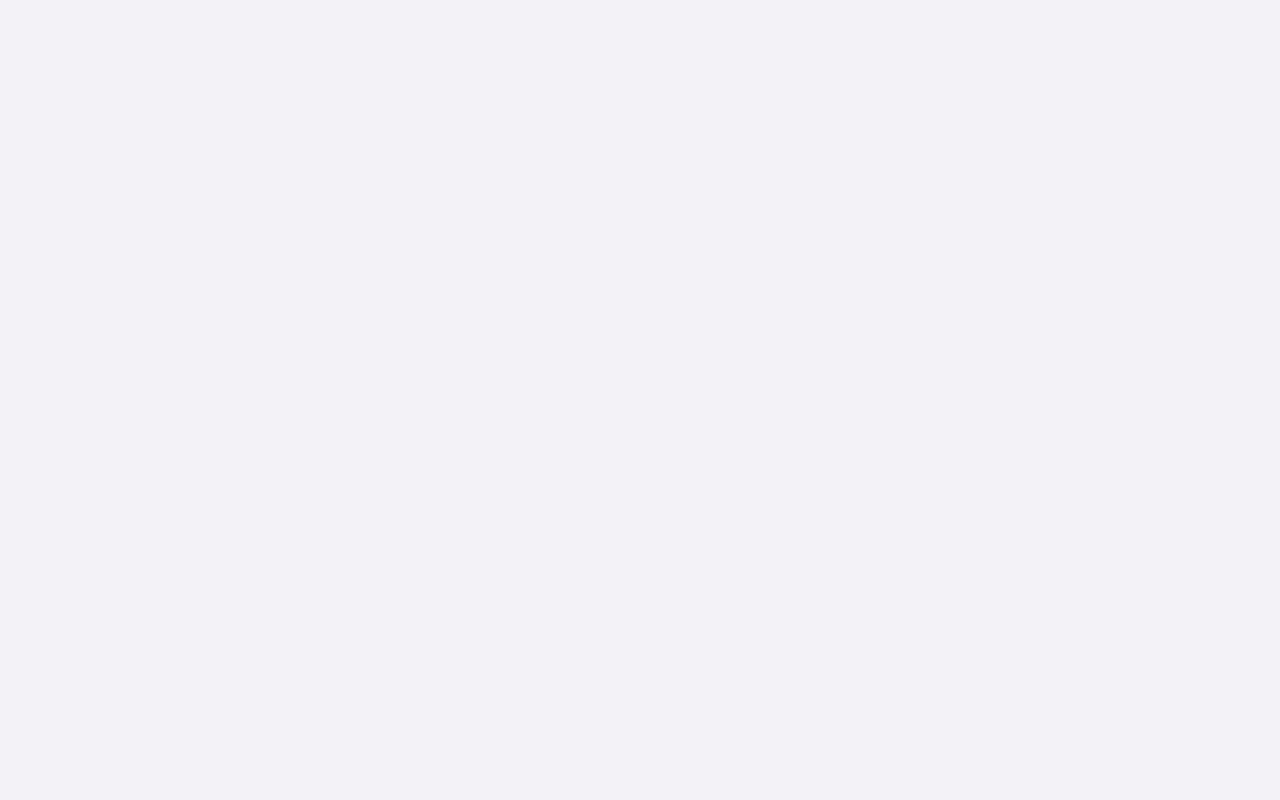
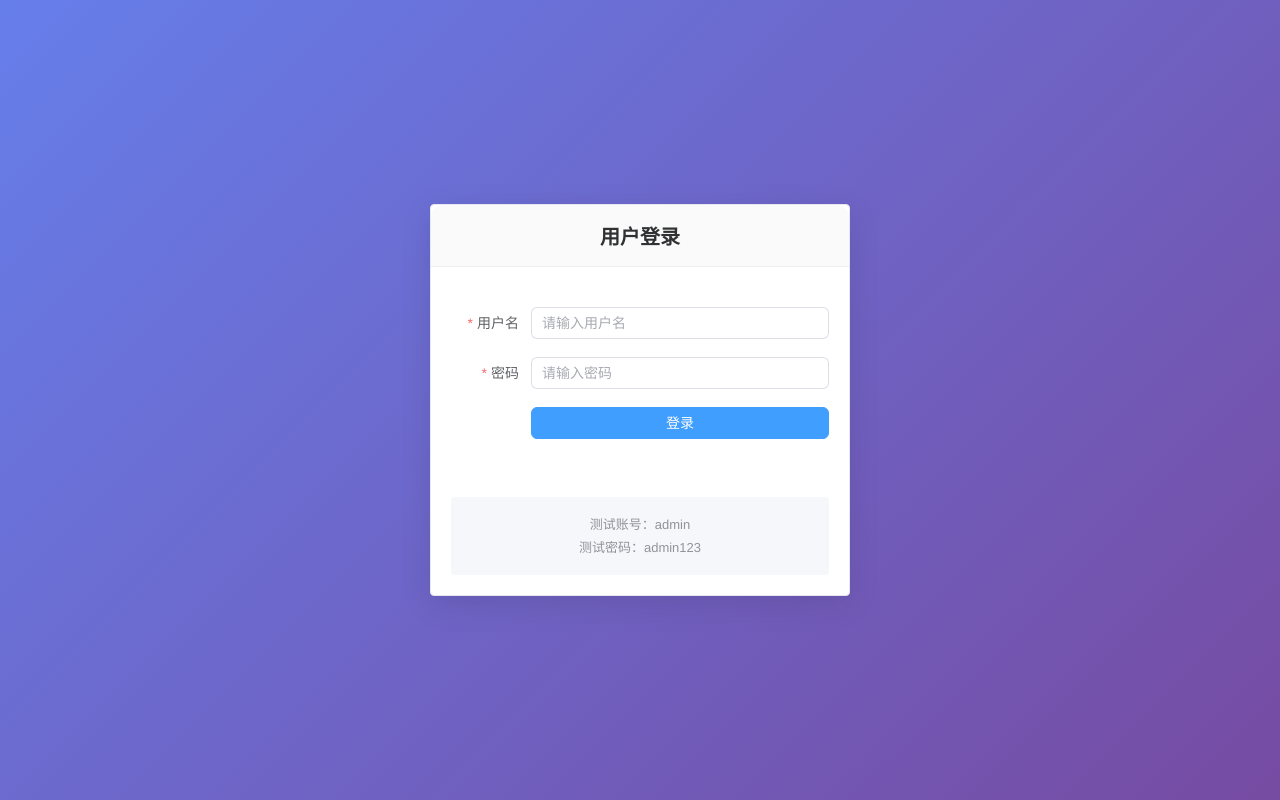
Before and after one commit to Pxw-qiff/houtai, a Vue app in the folder frontend/: page /credit/login in a window 1280 px wide. Before the commit this address had no page. Built offline with nearby package versions, Linux system fonts and the light colour scheme.

Commit message:
feat: 集成 Node 登录页面到 Java 前端
- 新增登录页面 frontend/src/views/auth/Login.vue

- 修改路由增加登录页和未登录拦截逻辑

- MainLayout 增加用户名显示和退出登录功能

- 新增管理员账户创建 SQL 脚本

- 用户名: admin, 密码: admin123

```diff
--- a/frontend/src/layout/MainLayout.vue
+++ b/frontend/src/layout/MainLayout.vue
@@ -70,8 +70,15 @@
             <span class="collapse-icon">{{ isCollapse ? '☰' : '✕' }}</span>
           </div>
           <div class="header-right">
-            <span class="header-avatar">管</span>
-            <span class="header-name">管理员</span>
+            <span class="header-avatar">{{ userInitial }}</span>
+            <el-dropdown @command="handleCommand">
+              <span class="header-name">{{ username }}</span>
+              <template #dropdown>
+                <el-dropdown-menu>
+                  <el-dropdown-item command="logout">退出登录</el-dropdown-item>
+                </el-dropdown-menu>
+              </template>
+            </el-dropdown>
           </div>
         </el-header>
 
@@ -91,13 +98,24 @@
 
 <script setup>
 import { ref, computed } from 'vue'
-import { useRoute } from 'vue-router'
+import { useRoute, useRouter } from 'vue-router'
+import { ElMessageBox } from 'element-plus'
 
 const route = useRoute()
+const router = useRouter()
 const isCollapse = ref(false)
 
 const activeMenu = computed(() => route.path)
 const defaultOpeneds = ['credit', 'recharge']
+
+const username = computed(() => {
+  return window.localStorage.getItem('chuamgwei_username') || '用户'
+})
+
+const userInitial = computed(() => {
+  const name = username.value
+  return name ? name.charAt(0).toUpperCase() : 'U'
+})
 
 const parentMenu = computed(() => {
   const menuMap = {
@@ -114,6 +132,28 @@ const pageTitle = computed(() => route.meta?.title || '')
 
 const toggleCollapse = () => {
   isCollapse.value = !isCollapse.value
+}
+
+const handleCommand = async (command) => {
+  if (command === 'logout') {
+    try {
+      await ElMessageBox.confirm('确定退出登录吗？', '提示', {
+        confirmButtonText: '确定',
+        cancelButtonText: '取消',
+        type: 'warning'
+      })
+
+      // 清除登录态
+      window.localStorage.removeItem('chuamgwei_token')
+      window.localStorage.removeItem('chuamgwei_user_uuid')
+      window.localStorage.removeItem('chuamgwei_username')
+
+      // 跳转登录页
+      router.push('/login')
+    } catch {
+      // 用户取消
+    }
+  }
 }
 </script>
 
@@ -218,6 +258,11 @@ const toggleCollapse = () => {
 .header-name {
   color: #333;
   font-size: 14px;
+  cursor: pointer;
+}
+
+.header-name:hover {
+  color: #409eff;
 }
 
 /* ======== 主内容区 ======== */
--- a/frontend/src/router/index.js
+++ b/frontend/src/router/index.js
@@ -2,6 +2,12 @@ import { createRouter, createWebHistory } from 'vue-router'
 import request from '../utils/request.js'
 
 const routes = [
+  {
+    path: '/login',
+    name: 'Login',
+    component: () => import('../views/auth/Login.vue'),
+    meta: { title: '用户登录', requiresAuth: false }
+  },
   {
     path: '/pay-test',
     redirect: '/recharge/pay-test'
@@ -69,11 +75,18 @@ const router = createRouter({
 })
 
 router.beforeEach(async (to) => {
-  const ticket = to.query.ticket
-  if (!ticket) {
+  // 登录页不需要鉴权
+  if (to.path === '/login') {
     return true
   }
 
+  // 检查是否有登录态
+  const token = window.localStorage.getItem('chuamgwei_token')
+  if (!token) {
+    // 如果有 ticket，尝试用 ticket 换 token
+    const ticket = to.query.ticket
+    if (ticket) {
+      try {
         const auth = await request.post('/v1/auth/ticket', { ticket })
         window.localStorage.setItem('chuamgwei_token', auth.token)
         window.localStorage.setItem('chuamgwei_user_uuid', auth.userUuid)
@@ -86,6 +99,17 @@ router.beforeEach(async (to) => {
           query,
           replace: true
         }
+      } catch (error) {
+        console.error('ticket 换取 token 失败:', error)
+        return { path: '/login', query: { redirect: to.fullPath } }
+      }
+    }
+
+    // 没有 token 也没有 ticket，跳转登录页
+    return { path: '/login', query: { redirect: to.fullPath } }
+  }
+
+  return true
 })
 
 export default router
--- /dev/null
+++ b/frontend/src/views/auth/Login.vue
@@ -0,0 +1,185 @@
+<template>
+  <div class="login-container">
+    <el-card class="login-card">
+      <template #header>
+        <div class="card-header">
+          <span>用户登录</span>
+        </div>
+      </template>
+
+      <el-form
+        ref="loginFormRef"
+        :model="loginForm"
+        :rules="loginRules"
+        label-width="80px"
+        class="login-form"
+      >
+        <el-form-item label="用户名" prop="username">
+          <el-input
+            v-model="loginForm.username"
+            placeholder="请输入用户名"
+            @keyup.enter="handleLogin"
+          />
+        </el-form-item>
+
+        <el-form-item label="密码" prop="password">
+          <el-input
+            v-model="loginForm.password"
+            type="password"
+            placeholder="请输入密码"
+            show-password
+            @keyup.enter="handleLogin"
+          />
+        </el-form-item>
+
+        <el-form-item>
+          <el-button
+            type="primary"
+            :loading="logging"
+            @click="handleLogin"
+            style="width: 100%"
+          >
+            登录
+          </el-button>
+        </el-form-item>
+      </el-form>
+
+      <div class="login-tips">
+        <p>测试账号：admin</p>
+        <p>测试密码：admin123</p>
+      </div>
+    </el-card>
+  </div>
+</template>
+
+<script setup>
+import { ref, onMounted } from 'vue'
+import { useRouter } from 'vue-router'
+import { ElMessage } from 'element-plus'
+import axios from 'axios'
+
+const router = useRouter()
+const loginFormRef = ref(null)
+const logging = ref(false)
+
+const loginForm = ref({
+  username: '',
+  password: ''
+})
+
+const loginRules = {
+  username: [
+    { required: true, message: '请输入用户名', trigger: 'blur' }
+  ],
+  password: [
+    { required: true, message: '请输入密码', trigger: 'blur' },
+    { min: 6, message: '密码长度不能少于6位', trigger: 'blur' }
+  ]
+}
+
+// 生成设备标识
+const generateMachineCode = () => {
+  let machineCode = localStorage.getItem('chuamgwei_machine_code')
+  if (!machineCode) {
+    machineCode = `web_${Date.now()}_${Math.random().toString(36).substr(2, 9)}`
+    localStorage.setItem('chuamgwei_machine_code', machineCode)
+  }
+  return machineCode
+}
+
+const handleLogin = async () => {
+  if (!loginFormRef.value) return
+
+  try {
+    await loginFormRef.value.validate()
+  } catch {
+    return
+  }
+
+  logging.value = true
+
+  try {
+    const machineCode = generateMachineCode()
+
+    const response = await axios.post('/ai-anime/user/login', {
+      loginField: loginForm.value.username,
+      password: loginForm.value.password,
+      loginMode: 'username',
+      machineCode
+    })
+
+    if (response.data.success && response.data.data) {
+      const { token, user } = response.data.data
+
+      // 保存登录态
+      localStorage.setItem('chuamgwei_token', token)
+      localStorage.setItem('chuamgwei_user_uuid', user.user_uuid)
+      localStorage.setItem('chuamgwei_username', user.username)
+
+      ElMessage.success('登录成功')
+
+      // 跳转到首页
+      router.push('/credit/balance')
+    } else {
+      ElMessage.error(response.data.error || '登录失败')
+    }
+  } catch (error) {
+    console.error('登录失败:', error)
+    const errorMsg = error.response?.data?.error || error.message || '登录失败，请稍后重试'
+    ElMessage.error(errorMsg)
+  } finally {
+    logging.value = false
+  }
+}
+
+// 检查是否已登录
+onMounted(() => {
+  const token = localStorage.getItem('chuamgwei_token')
+  if (token) {
+    router.push('/credit/balance')
+  }
+})
+</script>
+
+<style scoped>
+.login-container {
+  display: flex;
+  align-items: center;
+  justify-content: center;
+  min-height: 100vh;
+  background: linear-gradient(135deg, #667eea 0%, #764ba2 100%);
+}
+
+.login-card {
+  width: 420px;
+  box-shadow: 0 8px 32px rgba(0, 0, 0, 0.1);
+}
+
+.card-header {
+  display: flex;
+  align-items: center;
+  justify-content: center;
+  font-size: 20px;
+  font-weight: 600;
+  color: #303133;
+}
+
+.login-form {
+  padding: 20px 0;
+}
+
+.login-tips {
+  margin-top: 20px;
+  padding: 16px;
+  background: #f5f7fa;
+  border-radius: 4px;
+  text-align: center;
+  color: #909399;
+  font-size: 13px;
+  line-height: 1.8;
+}
+
+.login-tips p {
+  margin: 0;
+}
+</style>
```
Also changed, not shown: 1 other file (tests, documents, lock files or other folders). Lines whose indentation alone changed are shown as unchanged.
